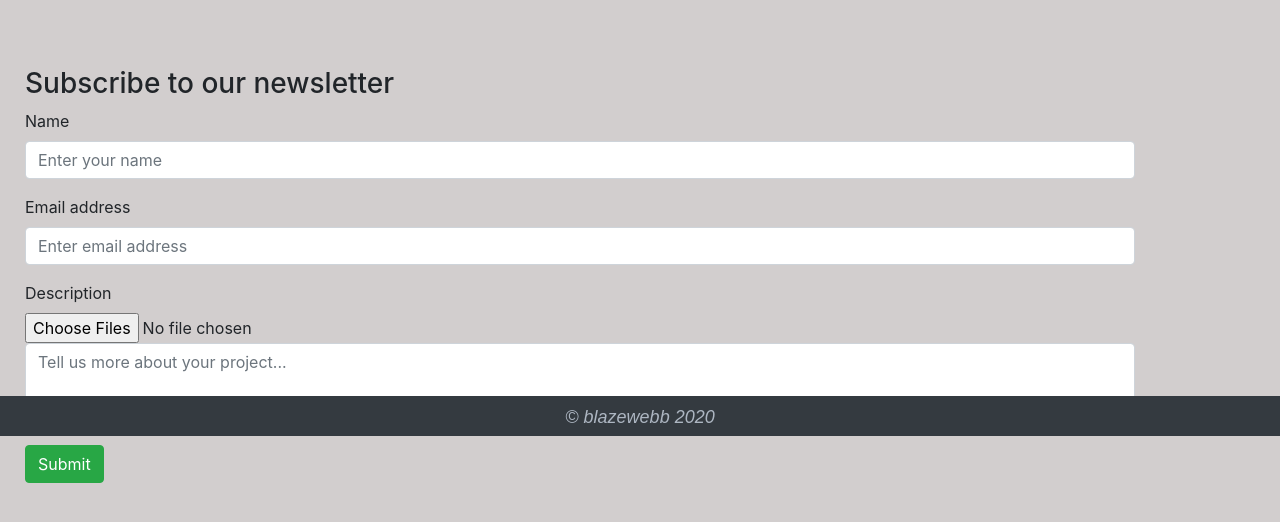
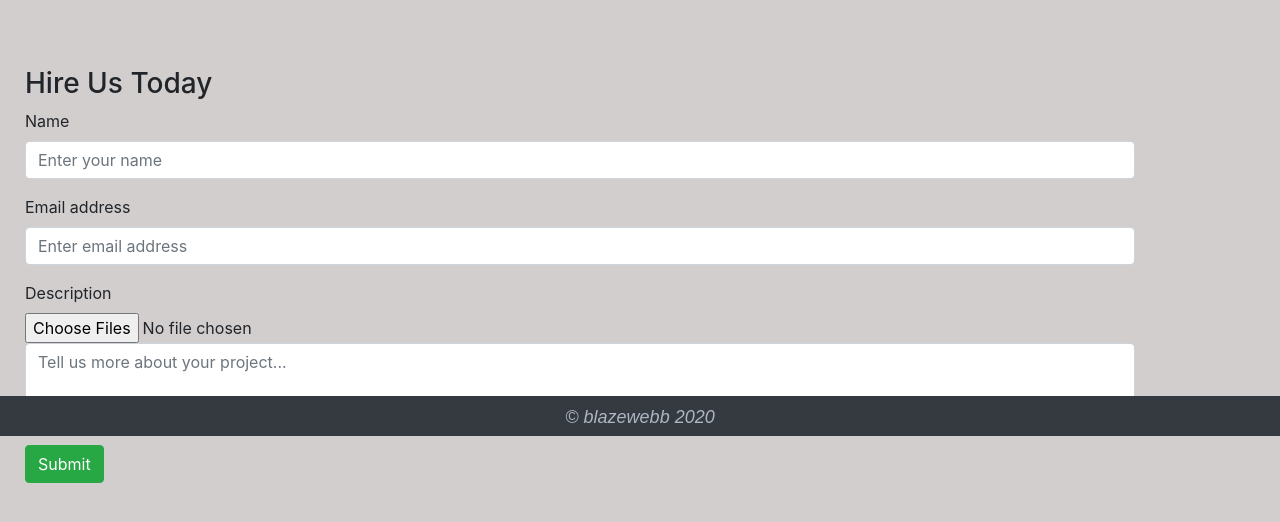
Before and after one commit to candlepeter/blazewebb, a plain HTML site: page contact.html in a window 1280 px wide. Shown: the part 364-886 px from the top of the page. Drawn offline with nearby package versions, Linux system fonts and the light colour scheme; files whose address does not match are found by name.

Commit message:
Update contact.html

```diff
--- a/contact.html
+++ b/contact.html
@@ -62,7 +62,7 @@
 
       <div class="container">
 
-      <h3>Subscribe to our newsletter</h3>
+      <h3>Hire Us Today</h3>
 
       <div id="error"></div>
 
```
